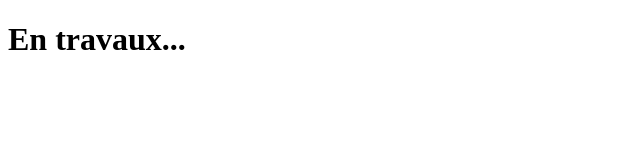
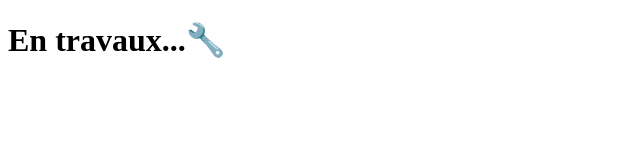
Before and after one commit to Vincent-Balague-DWA/Vincent-Balague-DWA.github.io, a plain HTML site: page index.html in a window 1280 px wide. Shown: the full height of the page, 0-640 px from the left. Drawn offline with Linux system fonts and the light colour scheme.

Commit message:
Update index.html

```diff
--- a/index.html
+++ b/index.html
@@ -4,9 +4,9 @@
   <meta charset="UTF-8">
   <meta http-equiv="X-UA-Compatible" content="IE=edge">
   <meta name="viewport" content="width=device-width, initial-scale=1.0">
-  <title>Document</title>
+  <title>Acceuil</title>
 </head>
 <body>
-  <h1>En travaux...</h1>
+  <h1>En travaux...&#128295;</h1>
 </body>
 </html>
```
